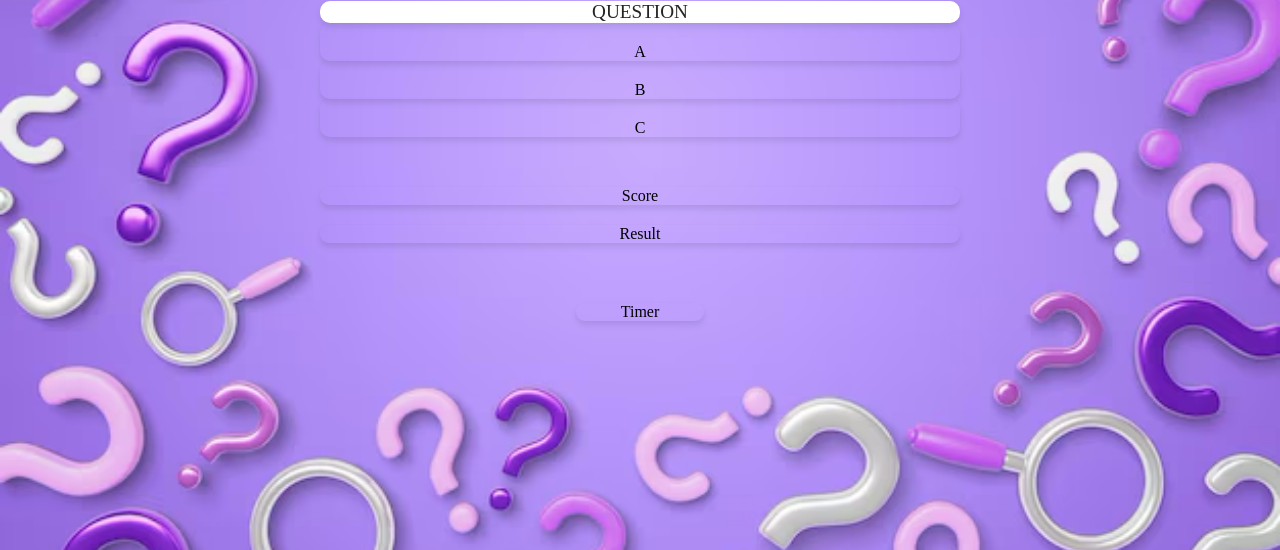
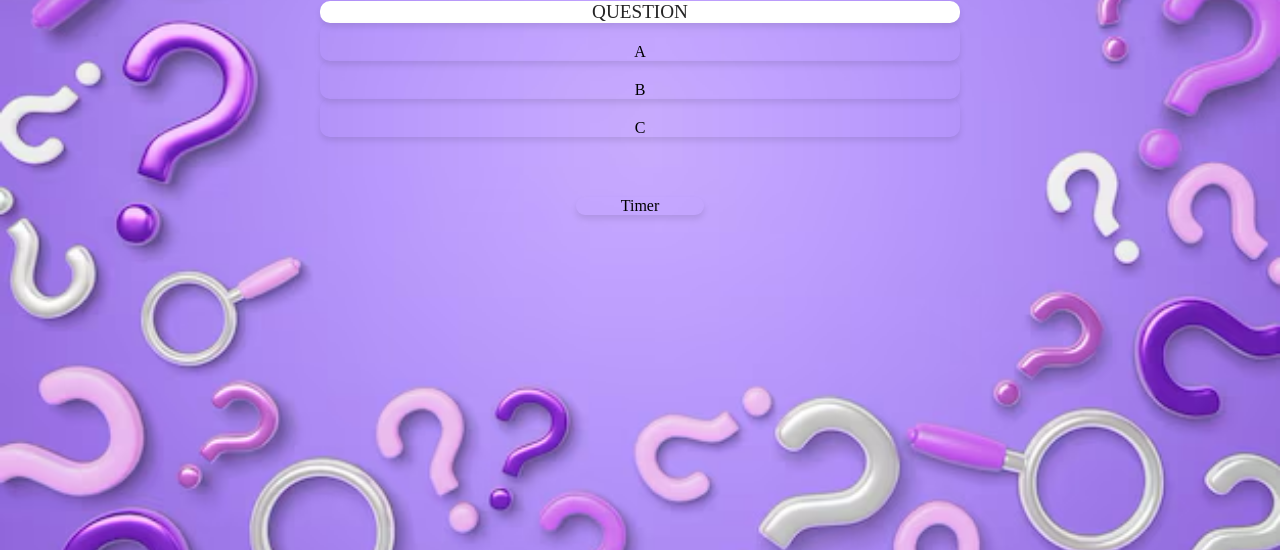
Before and after one commit to SarahSu92/Merlynquiz, a website built with Vite: page index.html in a window 1280 px wide. Shown: the part 279-829 px from the top of the page. Built offline with nearby package versions, Linux system fonts and the light colour scheme.

Commit message:
Removed score and result in HTLM and SCSS. To be added in innerHTLM.

```diff
--- a/index.html
+++ b/index.html
@@ -34,8 +34,7 @@
         <section class="alternative">B</section>
         <section class="alternative">C</section>
 
-      <section class="score" id="score">Score</section>
-      <section class="result" id="result">Result</section>
+
       <section class="timer" id="timer">Timer</section>
     </main>
 
--- a/src/_base.scss
+++ b/src/_base.scss
@@ -1,5 +1,5 @@
 body {
-    background-image:url('/public/images/background.png');
+    background-image:url('/images/background.png');
     background-repeat: no-repeat;
     background-size: cover;
     background-position: center;
@@ -39,27 +39,7 @@
     border-radius: 10px;
   }
 
-  .score {
-    justify-content: center;
-    text-align: center;
-    display: flex;
-    box-shadow: 0px 4px 6px rgba(0, 0, 0, 0.1);
-    margin: 0 auto;
-    width: 20vw;
-    margin-top: 80px;
-    border-radius: 10px;
-  }
 
-  .result {
-    justify-content: center;
-    text-align: center;
-    display: flex;
-    box-shadow: 0px 4px 6px rgba(0, 0, 0, 0.1);
-    margin: 0 auto;
-    width: 20vw;
-    margin-top: 20px;
-    border-radius: 10px;
-  }
 
   .timer {
     justify-content: center;
--- a/src/_desktop.scss
+++ b/src/_desktop.scss
@@ -12,14 +12,7 @@
     padding-top: 20px;
   }
 
-  .score {
-    margin-top: 150px;
-    width: 50vw;
-  }
 
-  .result {
-    width: 50vw;
-  }
 
   .timer {
     width: 10vw;
--- a/src/_tablet.scss
+++ b/src/_tablet.scss
@@ -12,14 +12,7 @@
     padding-top: 20px;
   }
 
-  .score {
-    margin-top: 50px;
-    width: 50vw;
-  }
 
-  .result {
-    width: 50vw;
-  }
 
   .timer {
     width: 10vw;
```
